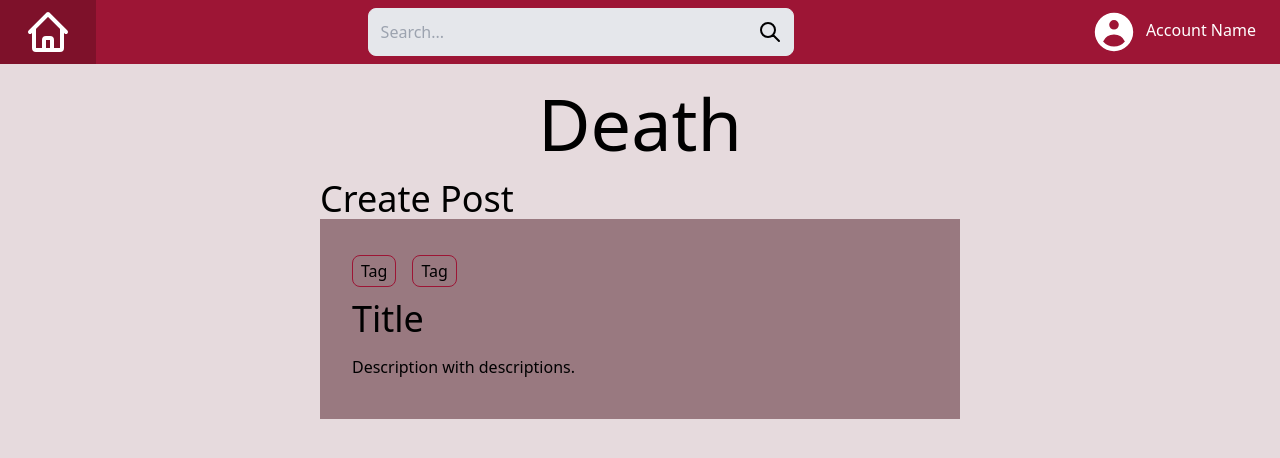
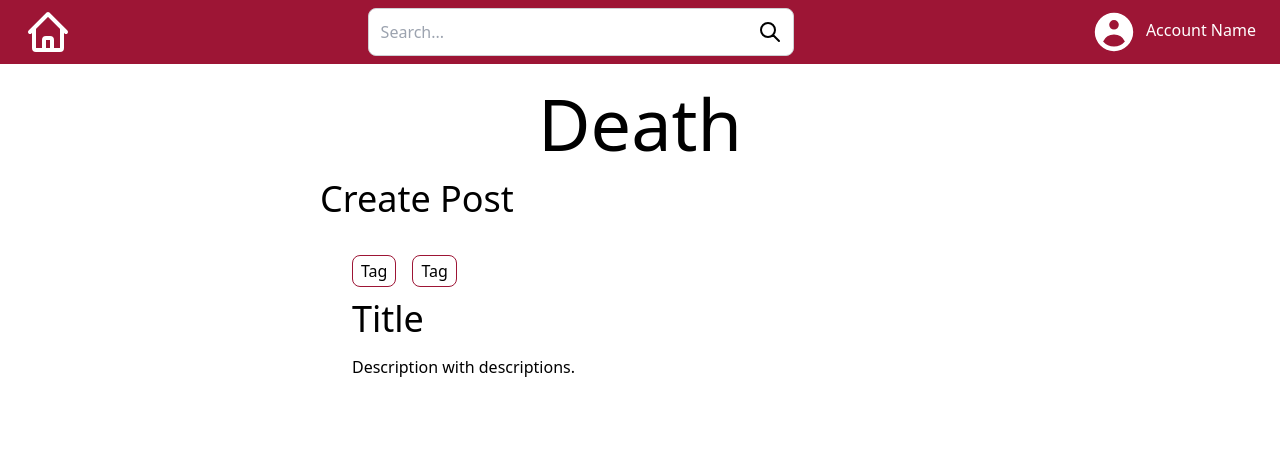
Before and after one commit to iscii/stevens-forums, a Next.js app: page / in a window 1280 px wide. Shown: the top 458 px of the page. Built offline with nearby package versions, Linux system fonts and the light colour scheme.

Commit message:
Update tailwind.config.js
Color updates

```diff
--- a/tailwind.config.js
+++ b/tailwind.config.js
@@ -7,15 +7,17 @@ module.exports = {
     colors: {
       transparent: 'transparent',
       current: 'currentColor',
+      gray: {
+        100: '#E5E7EB', // box borders
+        200: '#CED0D4', // upvote/downvote
+        300: '#A0A2A5', // dark outlines, sub-text
+      },
+      pink: {
+        100: '#F5F0F1', // background color
+      },
       'pri-white': '#ffffff',
-      'pri-red': '#9D1535',
-      'dark-red': '#7e112a',
-      'pri-gray': '#e5e7eb',
-      'sub-gray': '#ced0d4',
-      'light-gray': '#EBE5E5',
-      'dark-gray': '#a0a2a5',
-      'lavender': '#E6DADD',
-      'mountbatten': '#997980',
+      'pri-black': '#000000',
+      'pri-red': '#9D1535', // main Stevens red
     },
     extend: {},
   },
```
